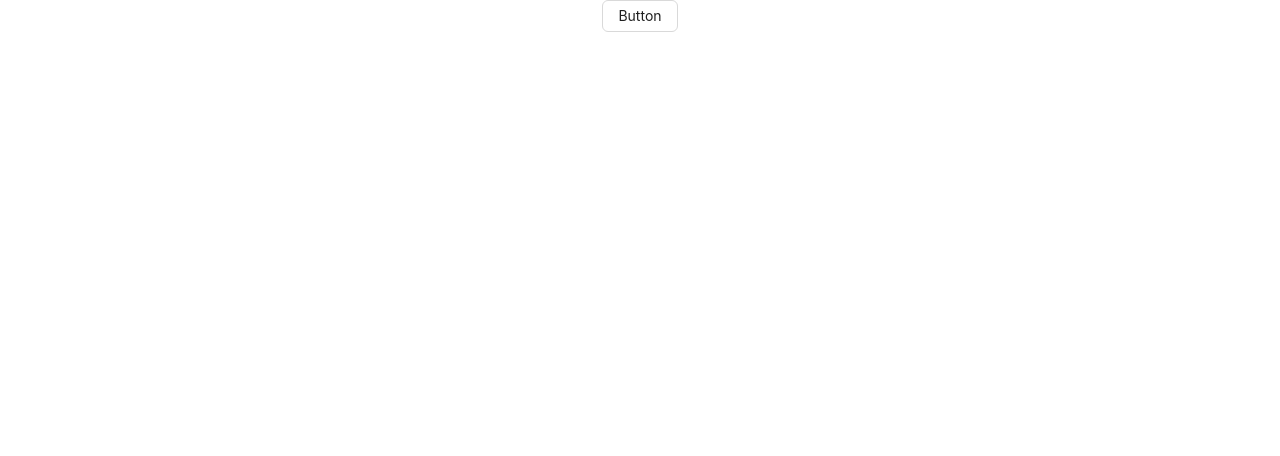
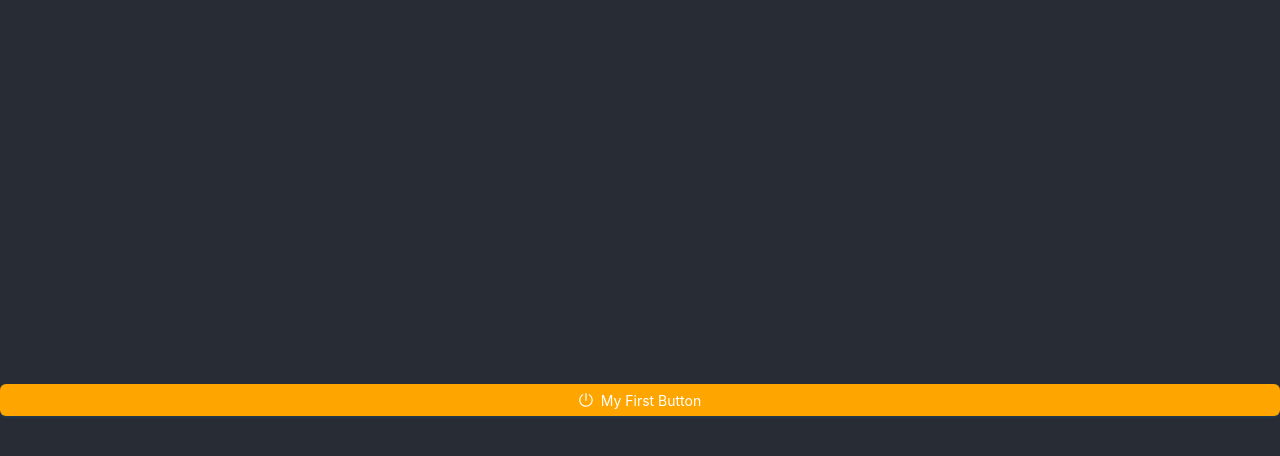
Before and after one commit to Shivani-Chandratike/first-app, a React (Create React App) app: page / in a window 1280 px wide. Shown: the top 456 px of the page. Built offline with nearby package versions, Linux system fonts and the light colour scheme.

Commit message:
my-button change backgroundcolor

```diff
--- a/package.json
+++ b/package.json
@@ -3,6 +3,7 @@
   "version": "0.1.0",
   "private": true,
   "dependencies": {
+    "@ant-design/icons": "^5.0.1",
     "@testing-library/jest-dom": "^5.16.5",
     "@testing-library/react": "^13.4.0",
     "@testing-library/user-event": "^13.5.0",
--- a/src/App.css
+++ b/src/App.css
@@ -36,3 +36,8 @@
     transform: rotate(360deg);
   }
 }
+
+.my-button{
+  background-color: orange;
+
+}
--- a/src/App.js
+++ b/src/App.js
@@ -1,14 +1,33 @@
-import { Button } from 'antd/es/radio';
+
+import 'antd/dist/reset.css'
 import './App.css';
-import React from 'react';
+import { Button } from 'antd';
+import { useState } from 'react';
+import { PoweroffOutlined } from '@ant-design/icons';
 
 
 function App() {
+  const [loading, setLoading] = useState(false)
+
+  const onButtonClick=(e) =>{
+    console.log('Button clicked')
+    setLoading(true)
+    setTimeout(() => {
+      setLoading(false)
+
+    }, 2000)
+  }
   return (
     <div className="App">
-    <Button type="primary">Button</Button>
+      <header className="App-header">
+        <Button type='primary'
+        block
+        loading={loading}
+        icon={<PoweroffOutlined />}
+        className='my-button'
+        onClick={onButtonClick}>My First Button</Button>
 
-
+      </header>
     </div>
   );
 }
```
Also changed, not shown: 1 other file (tests, documents, lock files or other folders).
